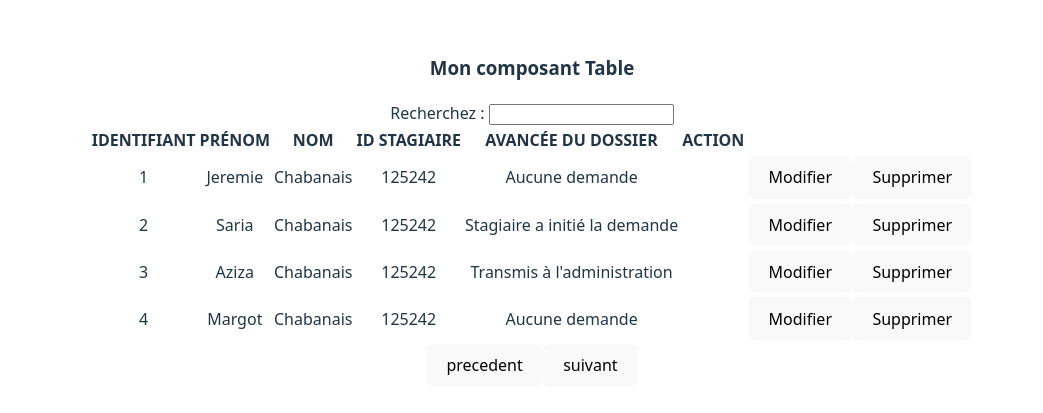
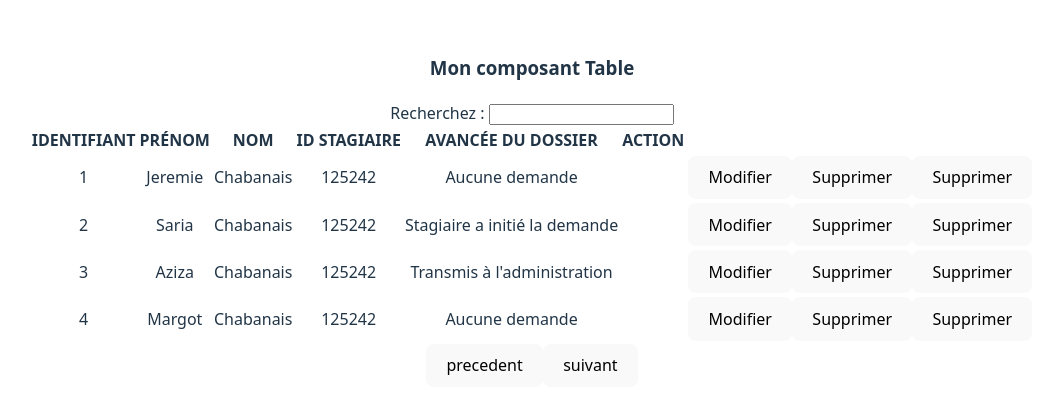
Before and after one commit to Patience-Kori1/react-reusable-components, a React (Vite) app: page / in a window 1280 px wide. Shown: the part 189-602 px from the top of the page, without its empty margins (108-1151 px from the left). Built offline with nearby package versions, Linux system fonts and the light colour scheme.

Commit message:
Tetntative de correction dynamicité colonne action

```diff
--- a/src/components/tableComponent/TableComponent.jsx
+++ b/src/components/tableComponent/TableComponent.jsx
@@ -43,6 +43,7 @@ export default function TableComponent() {
     <td>
       <button onClick={() => handleEdit(row)}>Modifier</button>
       <button onClick={() => handleDelete(row)}>Supprimer</button>
+      <button onClick={() => handleDelete(row)}>Supprimer</button>
     </td>
   )
     return (
```
